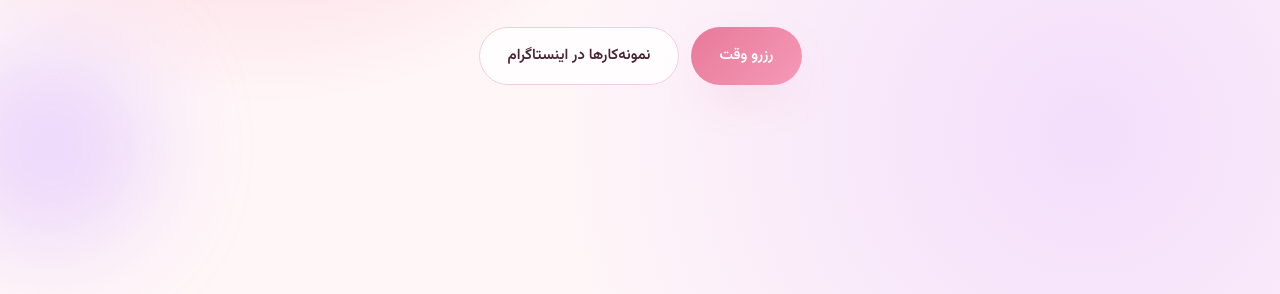
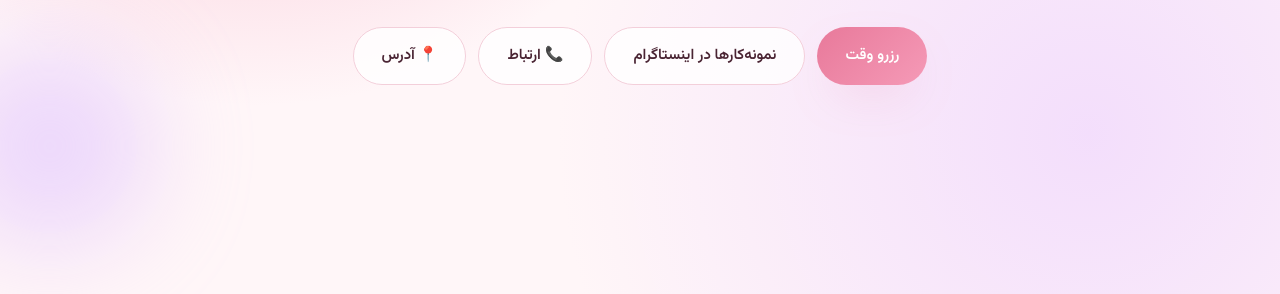
Before and after one commit to nailtab/contact, a plain HTML site: page index.html in a window 1280 px wide. Shown: the part 506-800 px from the top of the page. Drawn offline with Linux system fonts and the light colour scheme; a web font is replaced by a local one.

Commit message:
Update index.html

```diff
--- a/index.html
+++ b/index.html
@@ -83,6 +83,8 @@ footer b{font-family:'Playfair Display',serif;font-style:italic;color:var(--rose
 <div class="btns">
 <a class="btn pri" href="#book">رزرو وقت</a>
 <a class="btn sec" href="https://instagram.com/nailtab.art" target="_blank" rel="noopener">نمونه‌کارها در اینستاگرام</a>
+<a class="btn sec" href="#contact">📞 ارتباط</a>
+<a class="btn sec" href="#address">📍 آدرس</a>
 </div>
 </div>
 </header>
```
